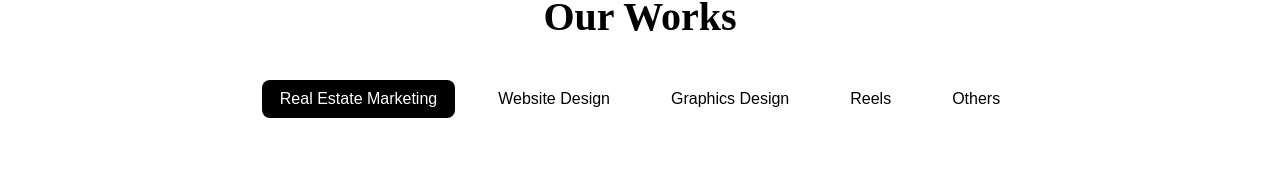
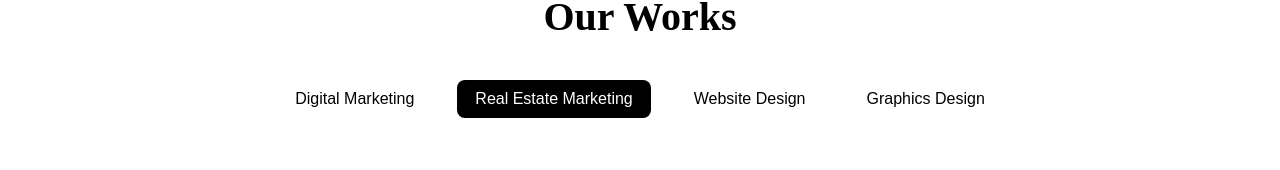
Before and after one commit to Nanthunk/zugo-new, a React (Vite) app in the folder zugo-new/frontend/: page /works in a window 1280 px wide. Shown: the part 242-412 px from the top of the page. Built offline with nearby package versions, Linux system fonts and the light colour scheme; no server answers.

Commit message:
categories

```diff
--- a/zugo-new/frontend/src/pages/Works.jsx
+++ b/zugo-new/frontend/src/pages/Works.jsx
@@ -7,12 +7,11 @@ function Works() {
   const [category,setCategory] = useState("Real Estate Marketing");
 
   const categories = [
+    "Digital Marketing",
     "Real Estate Marketing",
     "Website Design",
-    "Graphics Design",
-    "Reels",
-    "Others"
-  ];
+    "Graphics Design"
+    ];
 
   // LOAD WORKS
   useEffect(() => {
--- a/zugo-new/frontend/src/pages/WorksAdmin.jsx
+++ b/zugo-new/frontend/src/pages/WorksAdmin.jsx
@@ -59,11 +59,10 @@ function WorksAdmin() {
 
       <select onChange={(e) => setCategory(e.target.value)}>
         <option>Select Category</option>
+        <option>Digital Marketing</option>
         <option>Real Estate Marketing</option>
         <option>Website Design</option>
         <option>Graphics Design</option>
-        <option>Reels</option>
-        <option>Others</option>
       </select>
 
       <button type="submit">Upload Work</button>
```
